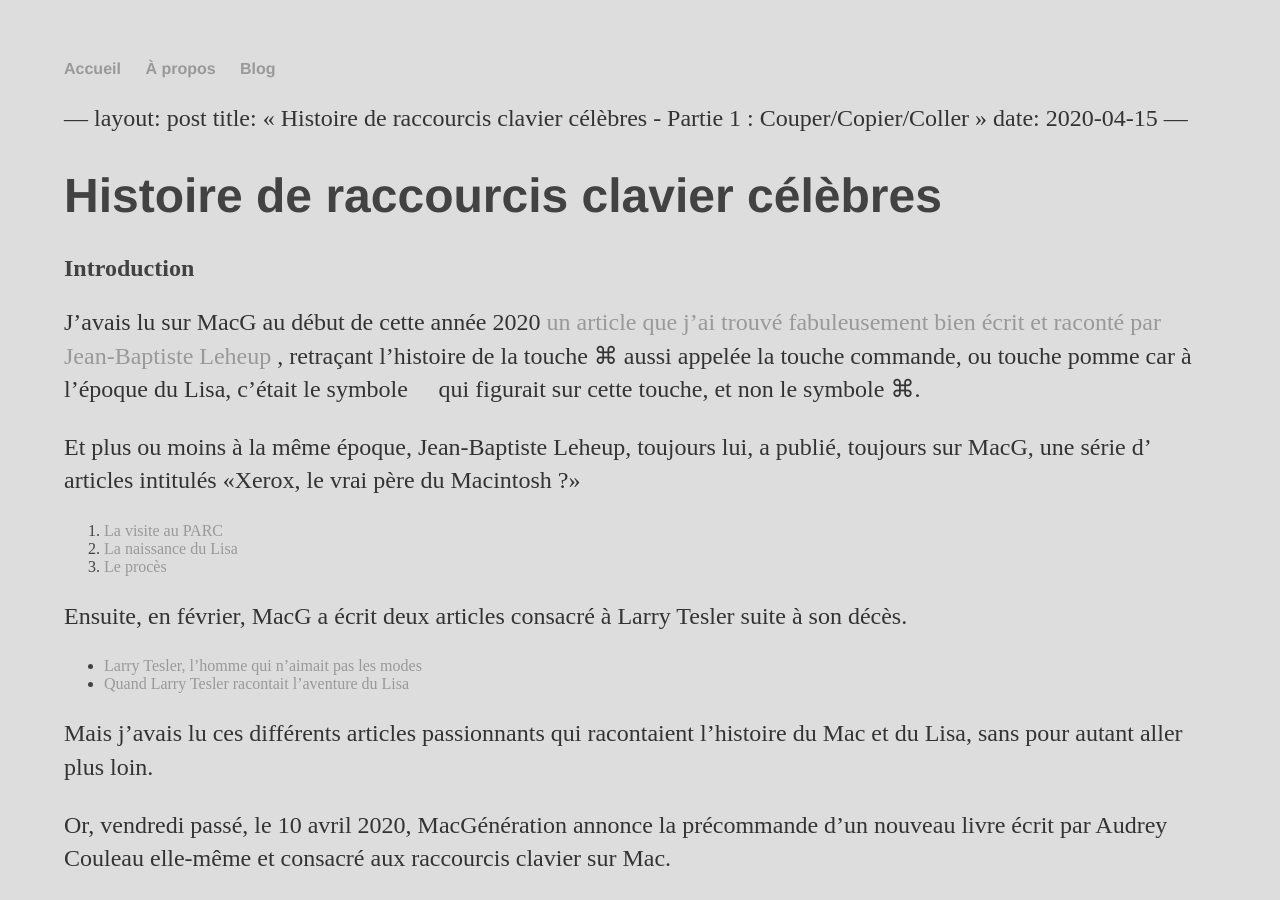
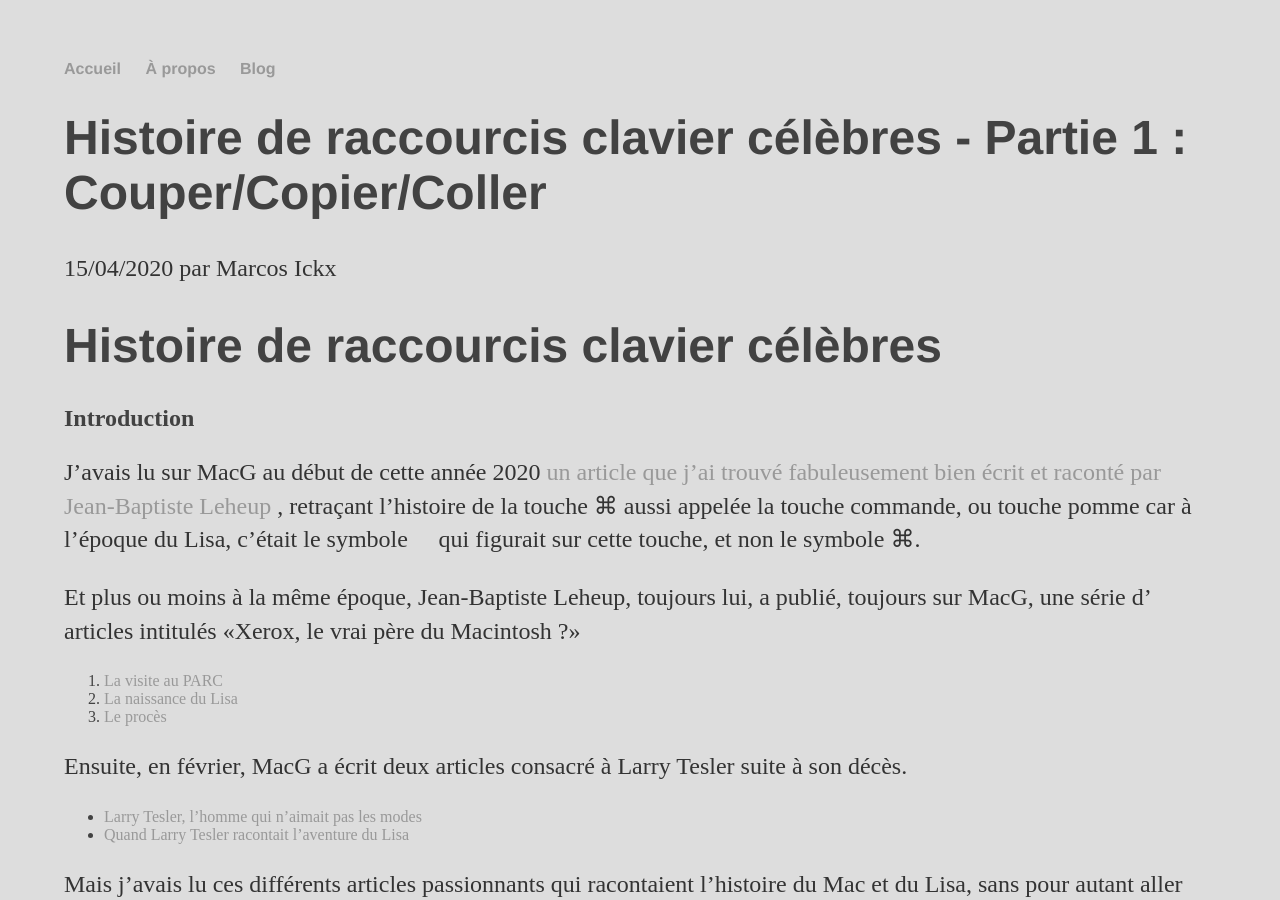
Before and after one commit to MarcosIckx/PreviewMarcosxNet, a Jekyll site: the page built from _posts/2020-04-15-Histoire-de-raccourcis-clavier-apple-partie1-le-trio-couper-copier-coller.md, in a window 1280 px wide and 900 px high. Built offline with Jekyll 4.4.1, drawn with Linux system fonts in a browser that asks for light colours.

Commit message:
Update 2020-04-15-Histoire-de-raccourcis-clavier-apple-partie1-le-trio-couper-copier-coller.md

```diff
--- a/_posts/2020-04-15-Histoire-de-raccourcis-clavier-apple-partie1-le-trio-couper-copier-coller.md
+++ b/_posts/2020-04-15-Histoire-de-raccourcis-clavier-apple-partie1-le-trio-couper-copier-coller.md
@@ -1,8 +1,8 @@
-—
+---
 layout: post
-title: « Histoire de raccourcis clavier célèbres - Partie 1 : Couper/Copier/Coller »
+title: "Histoire de raccourcis clavier célèbres - Partie 1 : Couper/Copier/Coller"
 date: 2020-04-15
-—
+---
 
 # Histoire de raccourcis clavier célèbres
 
```
